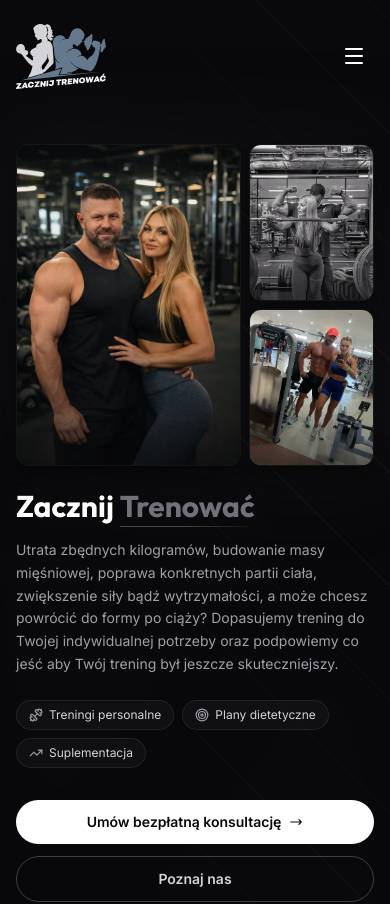
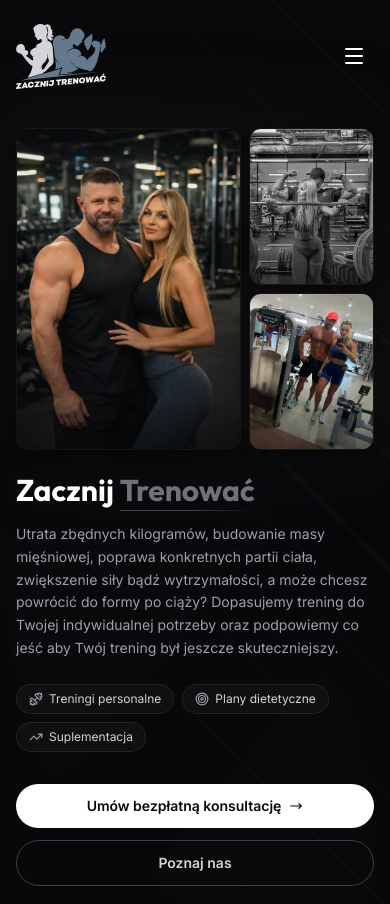
Before and after one commit to kvbaurb99/zacznijtrenowac, a Next.js app: page / in a window 390 px wide. Shown: the top 904 px of the page. Built offline with nearby package versions, Linux system fonts and the light colour scheme.

Commit message:
update mobile

```diff
--- a/src/components/ui/hero.tsx
+++ b/src/components/ui/hero.tsx
@@ -74,7 +74,7 @@ export function Hero() {
         .delay-600 { animation-delay: 0.6s; }
       `}</style>
 
-      <div className="relative z-10 container mx-auto px-4 sm:px-6 lg:px-8 pt-36 sm:pt-24 lg:pt-28 pb-6 sm:pb-8 min-h-screen flex items-center">
+      <div className="relative z-10 container mx-auto px-4 sm:px-6 lg:px-8 pt-32 sm:pt-24 lg:pt-28 pb-6 sm:pb-8 min-h-screen flex items-center">
         <div className="grid grid-cols-1 lg:grid-cols-12 items-center gap-6 sm:gap-8 lg:gap-16 xl:gap-20 w-full max-w-[1400px] mx-auto">
 
           {/* Content */}
```
